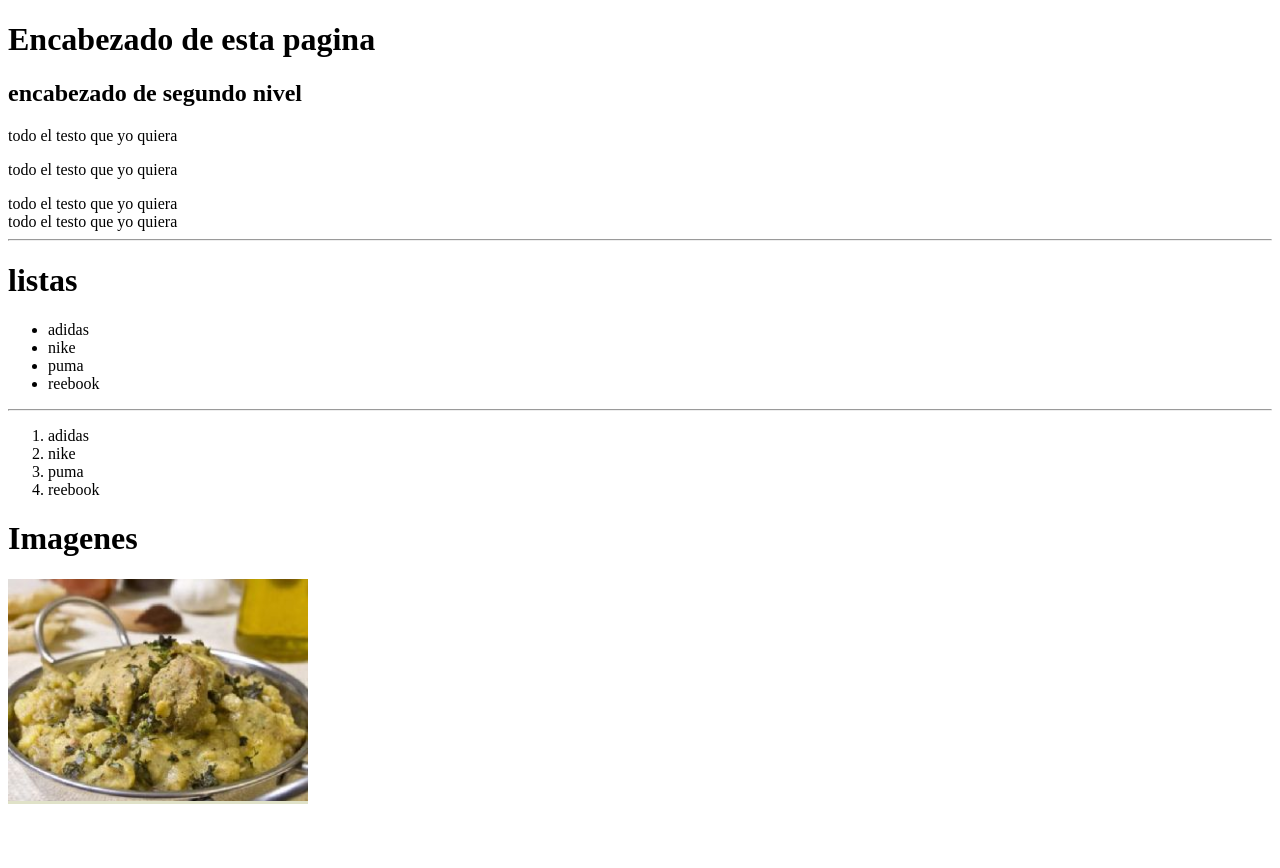
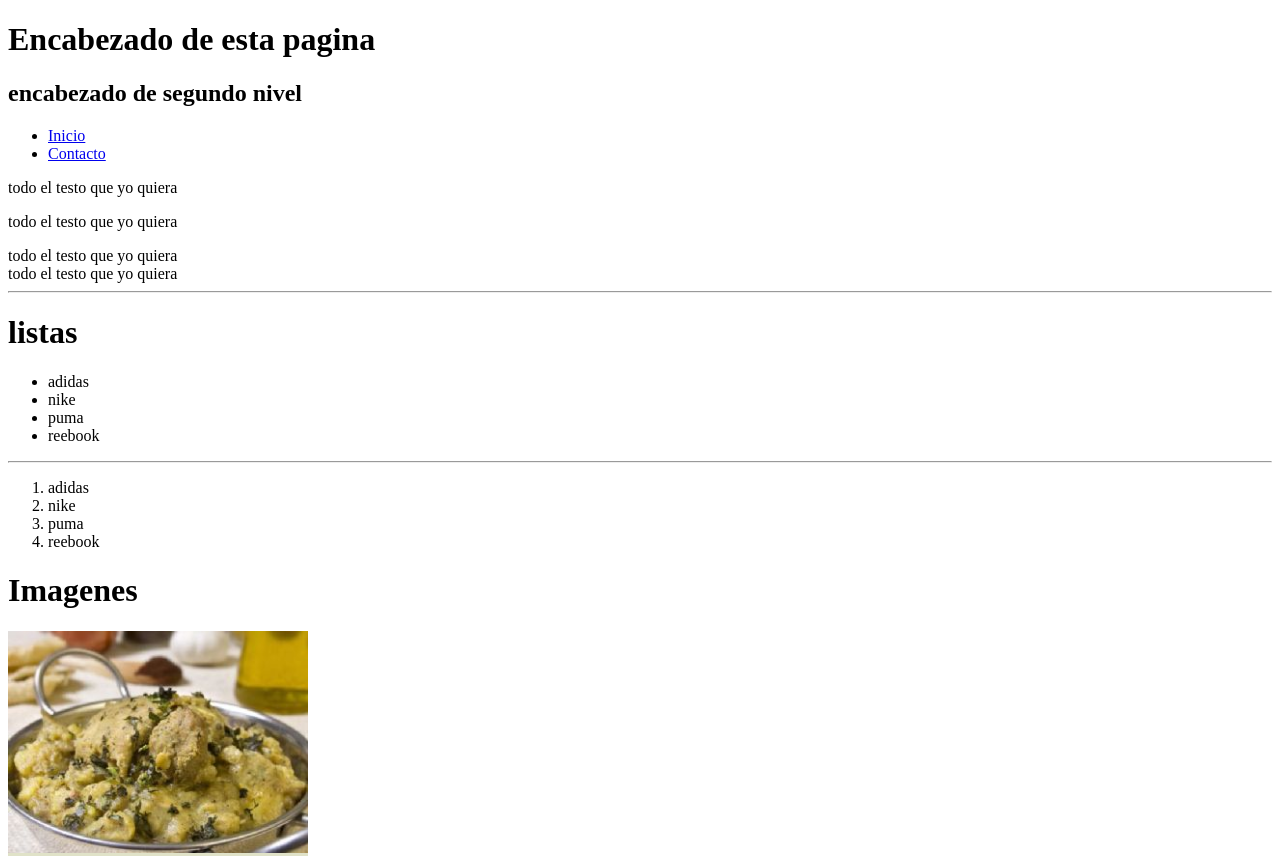
Before and after one commit to 95vpn/html-repaso, a plain HTML site: page index.html in a window 1280 px wide. Before the commit the page ends 816 px from the top, so only its background shows below. Drawn offline with Linux system fonts and the light colour scheme.

Commit message:
contacto-index-update

```diff
--- a/index.html
+++ b/index.html
@@ -8,6 +8,15 @@
     <body>
         <h1>Encabezado de esta pagina</h1>
         <h2>encabezado de segundo nivel</h2>
+
+        <ul>
+            <li>
+                <a href="index.html">Inicio</a>
+            </li>
+            <li>
+                <a href="contacto.html">Contacto</a>
+            </li>
+        </ul>
 
         <p>todo el testo que yo quiera</p>
         <p>todo el testo que yo quiera</p>
```
Also changed, not shown: contacto.html (+1 -1 lines).
